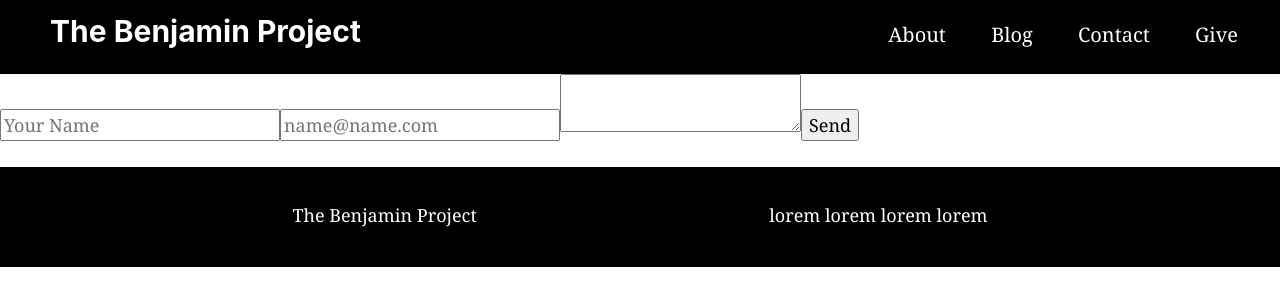
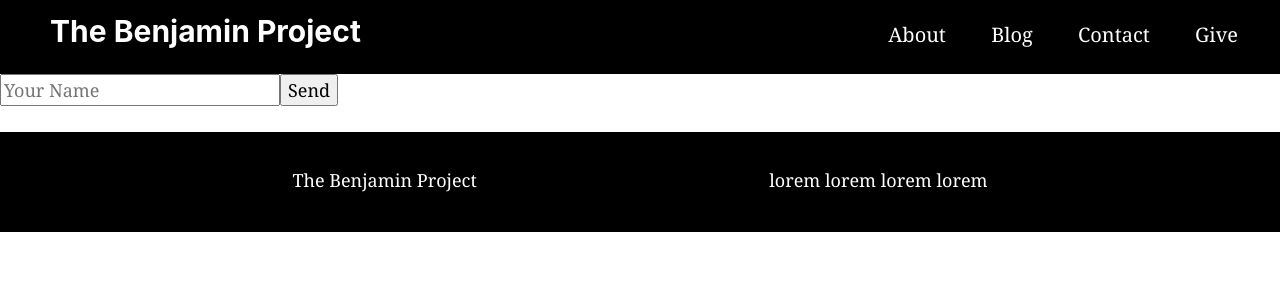
Before and after one commit to Jonathon7/Benjamin-Project, a Gatsby site: page /contact in a window 1280 px wide. Built offline with nearby package versions, Linux system fonts and the light colour scheme; Gatsby itself is replaced by a stand-in of ours.

Commit message:
form test

```diff
--- a/src/pages/contact.js
+++ b/src/pages/contact.js
@@ -5,15 +5,9 @@ const Contact = () => {
   return (
     <Layout>
       <div>
-        <form
-          name="contact"
-          method="post"
-          data-netlify="true"
-          data-netlify-honeypot="bot-field"
-        >
+        <form name="contact" method="post" data-netlify="true">
           <input name="name" placeholder="Your Name" type="text" />
-          <input name="email" placeholder="name@name.com" type="email" />
-          <textarea name="message" />
+
           <button>Send</button>
         </form>
       </div>
```
